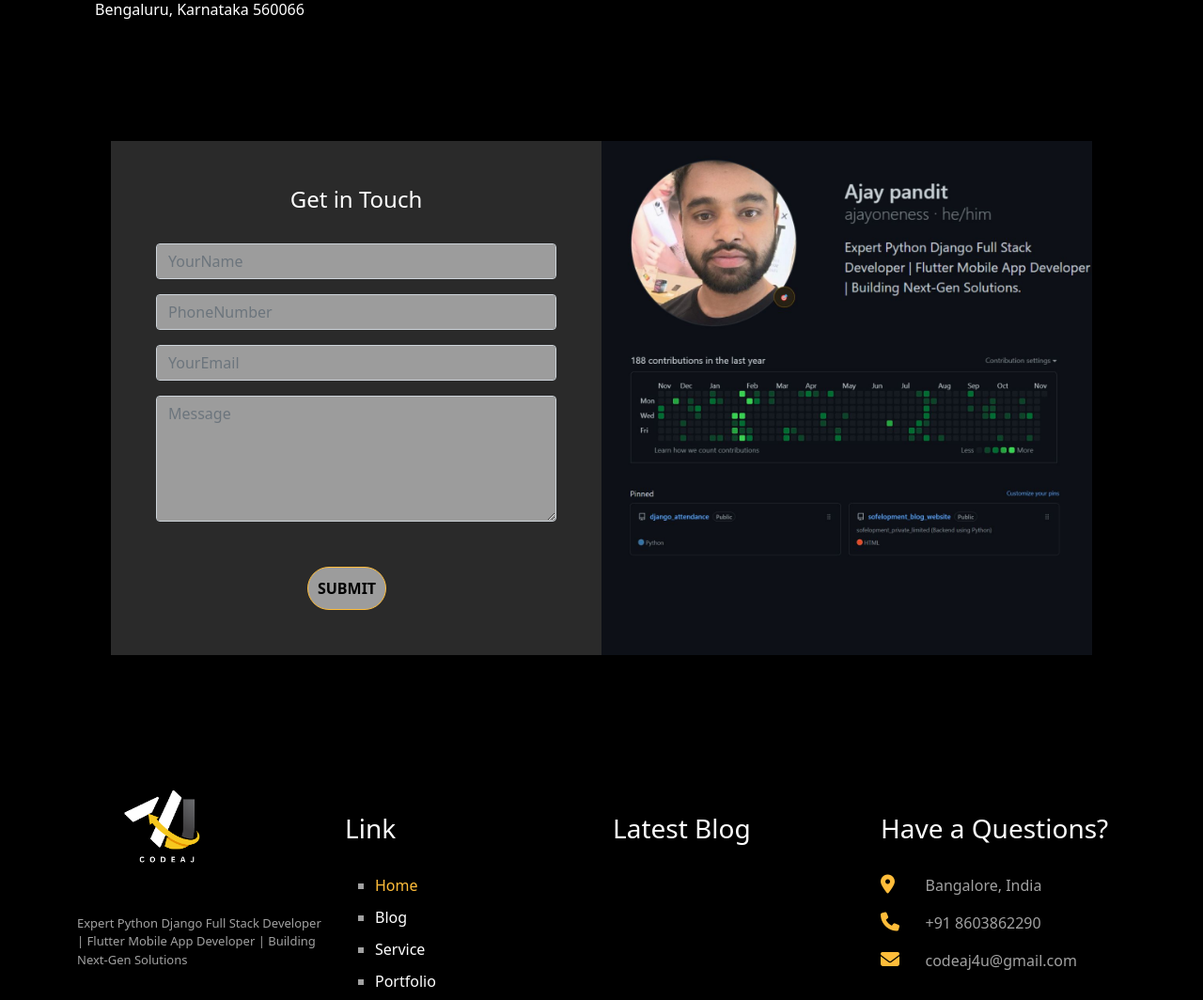
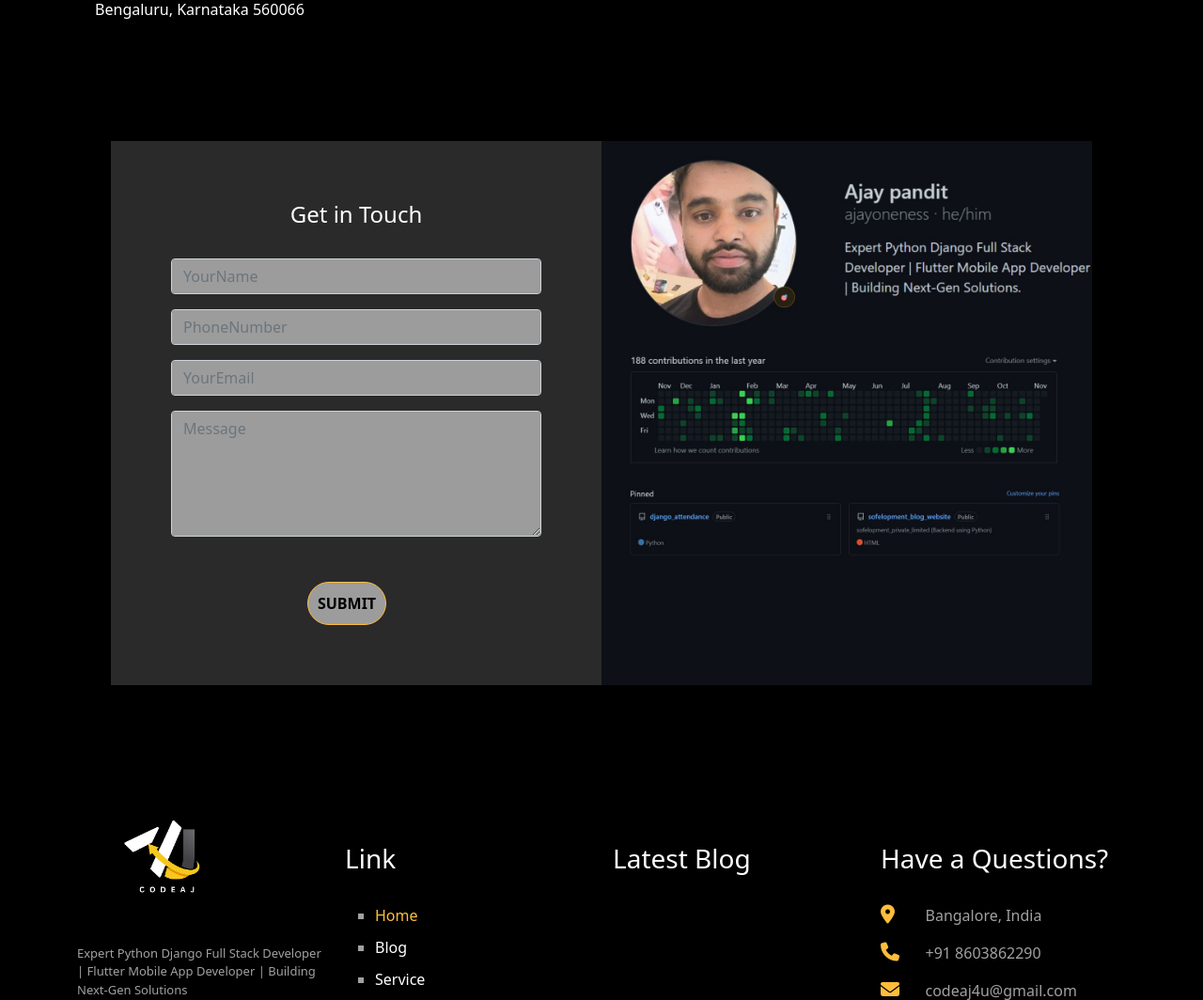
Before and after one commit to codeaj4u/codeajay-main, a Django app: page / in a window 1280 px wide. Shown: the part 5268-6332 px from the top of the page at 94% size. Run offline with Django 4.2, Linux system fonts and the light colour scheme; data that the repository does not hold is empty; some libraries are stand-ins or nearby versions.

Commit message:
😊😊😊😊😊😊😊

```diff
--- a/templates/index.html
+++ b/templates/index.html
@@ -1711,6 +1711,14 @@ a:hover{
     color:#FFBD3A;
 }
 
+.con2{
+    padding : 4rem;
+}
+
+.contact .con1{
+    background-color : rgb(13,16,23);
+}
+
 
 
 @media only screen and (max-width: 600px) {
@@ -1724,6 +1732,11 @@ a:hover{
         clip-path: circle(100% at 50% 50%);
         margin-top: 40%;
     }
+
+    .con2{
+        padding : 2rem;
+    }
+
 
 
 
@@ -2553,7 +2566,7 @@ a:hover{
         <div class="row p-5">
 
 
-            <div class="col-md-12 col-lg-6 col-sm-12 p-5 con2">
+            <div class="col-md-12 col-lg-6 col-sm-12 con2">
                 <h4 class="text-center">Get in Touch</h4>
                 <br>
                 <form method="post">
```
